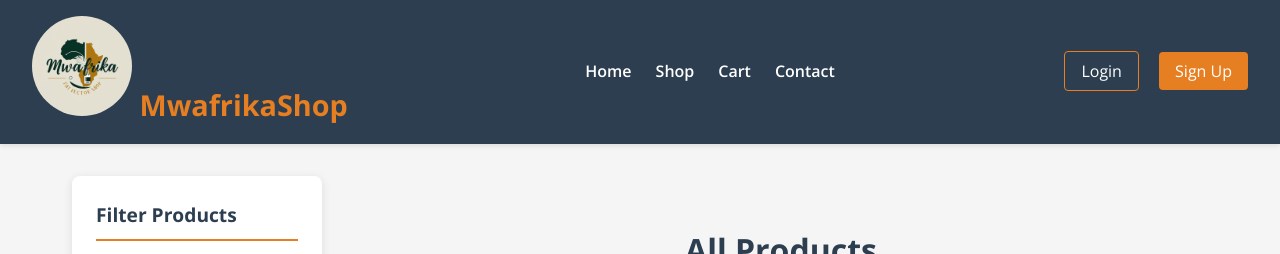
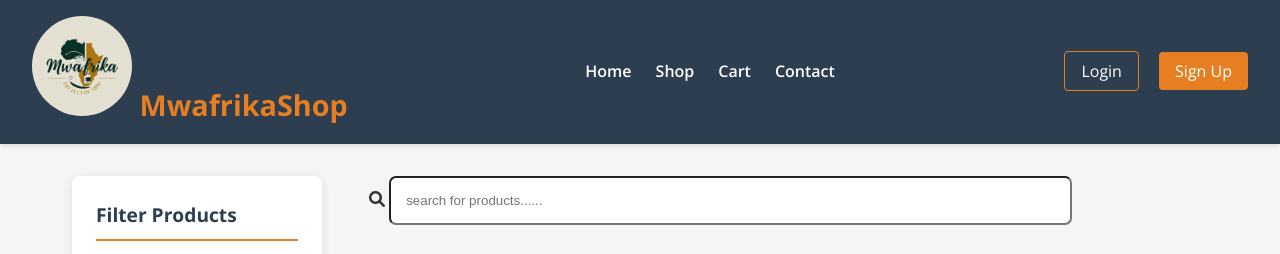
Before and after one commit to ng-etich/ecommerce, a plain HTML site: page shop.html in a window 1280 px wide. Shown: the top 254 px of the page. Drawn offline with nearby package versions, Linux system fonts and the light colour scheme.

Commit message:
commit 2

```diff
--- a/shop.html
+++ b/shop.html
@@ -299,7 +299,7 @@
         }
 
         .add-to-cart:hover {
-            background-color: #219653;
+            background-color: blue;
         }
 
         .pagination {
@@ -307,7 +307,11 @@
             justify-content: center;
             margin: 3rem 0;
         }
-
+        #products{
+            width: 80%;
+            padding: 15px;
+            border-radius: 7px;
+        }
         .pagination a {
             color: var(--dark);
             padding: 0.5rem 1rem;
@@ -418,6 +422,11 @@
         </aside>
 
         <main class="products-section">
+            <label id="products" placeholder="search for products......">
+                <i class="fas fa-search"></i>
+
+                <input type="text" id="products" name="products" placeholder="search for products......">
+            </label>
             <h2 class="section-title">All Products</h2>
 
             <div class="products-container">
@@ -543,7 +552,7 @@
             </div>
         </div>
         <div class="copyright">
-            <p>&copy; 2023 Mwafrika Online Shop. All rights reserved.</p>
+            <p>&copy; 2025 Mwafrika Online Shop. All rights reserved.</p>
         </div>
     </footer>
 </body>
```
Also changed, not shown: cart.html (+1 -1 lines), contact.html (+1 -1 lines), index.html (+1 -1 lines), login.html (+1 -1 lines), signup.html (+1 -1 lines).
